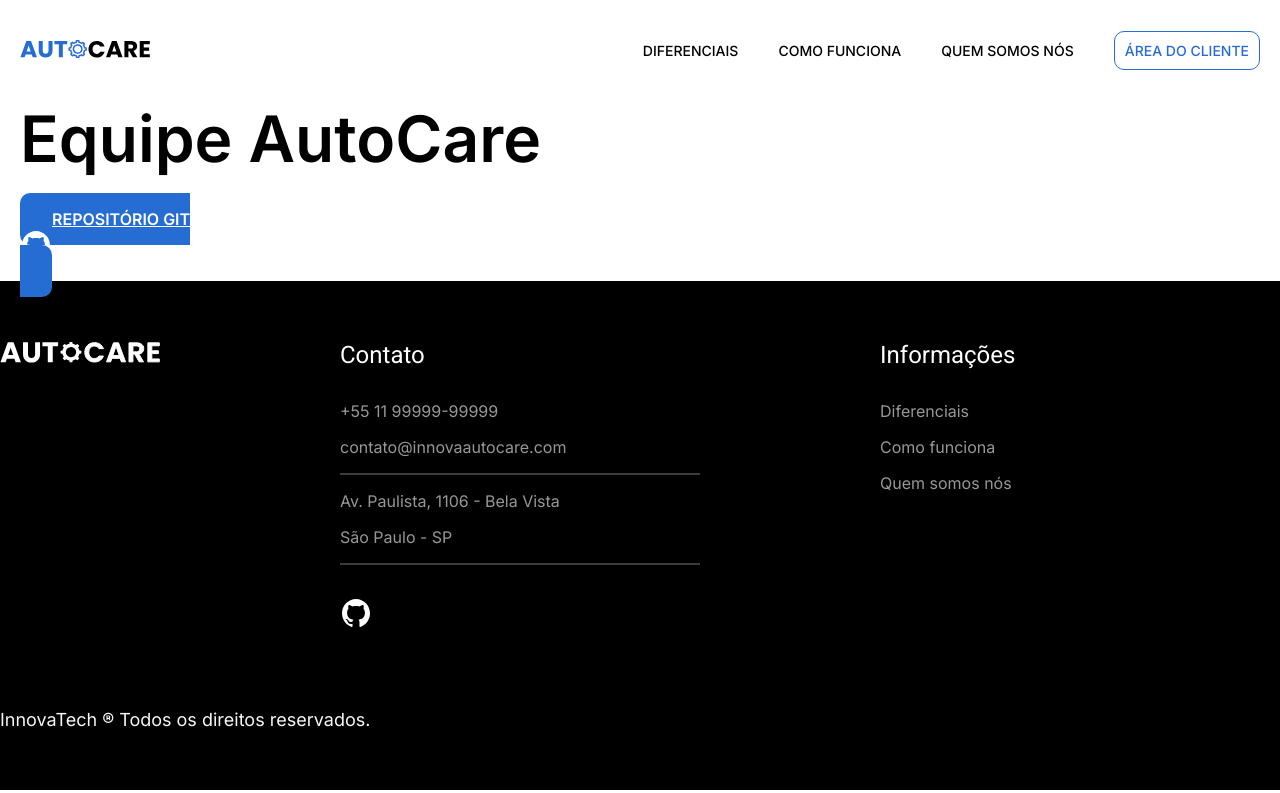
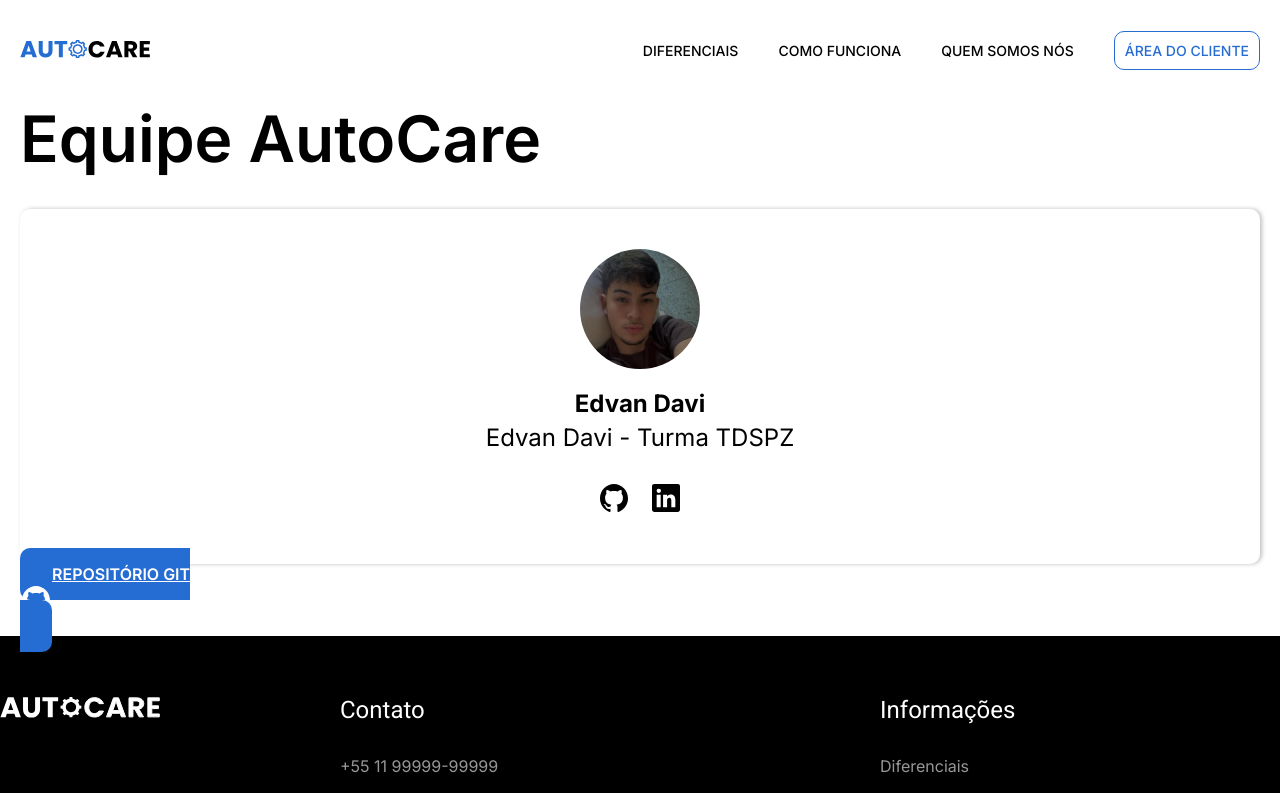
Before and after one commit to InnovaAutoCare/autocare, a React (Vite) app: page /integrantes in a window 1280 px wide. Shown: the top 793 px of the page. Built offline with nearby package versions, Linux system fonts and the light colour scheme.

Commit message:
Estilizando componente Card Integrantes

```diff
--- a/src/Pages/Integrantes/Integrantes.tsx
+++ b/src/Pages/Integrantes/Integrantes.tsx
@@ -5,6 +5,11 @@ import styleButton from '../../components/Button/index.module.css'
 import githubIcon from '../../assets/svg/github-icon-footer.svg'
 import Footer from '../../components/Footer'
 import Header from '../../components/Header'
+import CardIntegrante from '../../components/CardIntegrante'
+import edvanGithub from '../../assets/images/edvan-github.jpg'
+import rafaelGithub from '../../assets/images/rafael-github.jpg'
+import viniciusGithub from '../../assets/images/vinicius-github.jpg'
+
 
 function Integrantes() {
   return (
@@ -14,6 +19,14 @@ function Integrantes() {
       <section className={`${style.main_integrantes} ${styleIndex.container}`} aria-label="Integrantes">
         <h1>Equipe <span>Auto</span>Care</h1>
         <ul>
+          <CardIntegrante
+            foto={edvanGithub}
+            nome='Edvan Davi'
+            rm='RM554733'
+            turma='Turma TDSPZ'
+            linkGithub='https://github.com/edvxndxvi'
+            linkLinkedin='https://www.linkedin.com/in/edvan-davi-119970236/'
+          />
         </ul>
         <a href="https://github.com/InnovaAutoCare/autocare" className={`${styleButton.button} ${style.rep_link}`} target="_blank">Repositório Git<img src={githubIcon} alt="" /></a>
       </section>
--- a/src/components/CardIntegrante/index.css
+++ b/src/components/CardIntegrante/index.css
@@ -0,0 +1,30 @@
+.card_integrante{
+    padding: 40px;
+    border-radius: 10px;
+    box-shadow: 2px 0px 4px 0px rgba(0, 0, 0, 0.25);
+    display: flex;
+    flex-direction: column;
+    align-items: center;
+}
+.profile-pic{
+    width: 120px;
+    height: 120px;
+    border-radius: 100px;
+}
+.card_integrante p{
+    font-size: 24px;
+    margin-top: 5px;
+    text-align: center;
+}
+.card_integrante h3{
+    font-family: "Inter", sans-serif;
+    font-weight: 700;
+    font-size: 1.5rem;
+    margin-top: 20px;
+}
+.redes-integrantes{
+    display: flex;
+    gap: 20px;
+    padding: 10px;
+    margin-top: 20px;
+}
--- a/src/components/CardIntegrante/index.tsx
+++ b/src/components/CardIntegrante/index.tsx
@@ -1,9 +1,12 @@
 import './index.css';
+import githubIcon from '../../assets/svg/github-icon-integrantes.svg'
+import linkedinIcon from '../../assets/svg/linkedin-icon-integrantes.svg'
 
 function CardIntegrante(props:{
     foto: string,
     nome: string,
     rm: string,
+    turma: string,
     linkGithub: string,
     linkLinkedin: string
 }) {
@@ -12,10 +15,10 @@ function CardIntegrante(props:{
         <li className="card_integrante">
             <img src={props.foto} alt="" className="profile-pic"/>
             <h3>{props.nome}</h3>
-            <p>{props.nome}</p>
+            <p>{props.nome} - {props.turma}</p>
             <div className="redes-integrantes">
-                <a href={props.linkGithub} target="_blank"><img src="assets/svg/github-icon-integrantes.svg" alt="Logo Github"/></a>
-                <a href={props.linkLinkedin} target="_blank"><img src="assets/svg/linkedin-icon-integrantes.svg" alt="Logo LinkedIn"/></a>
+                <a href={props.linkGithub} target="_blank"><img src={githubIcon} alt="Logo Github"/></a>
+                <a href={props.linkLinkedin} target="_blank"><img src={linkedinIcon} alt="Logo LinkedIn"/></a>
             </div>
         </li>
     </>
```
